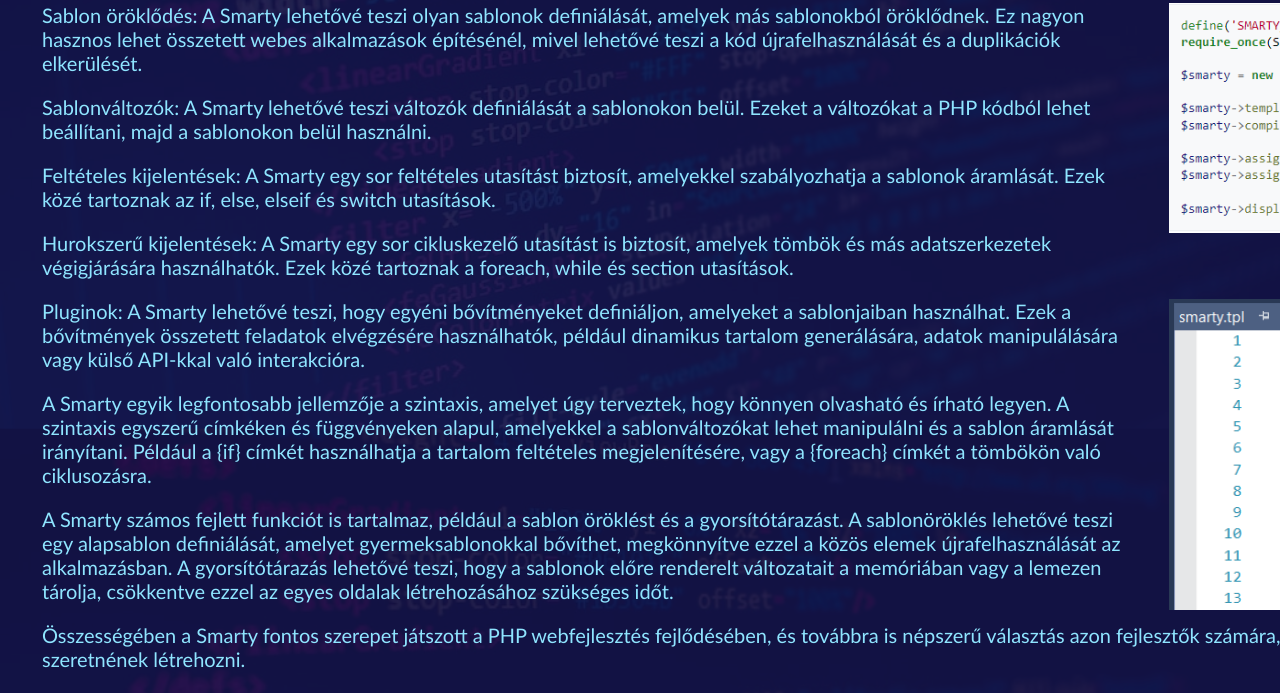
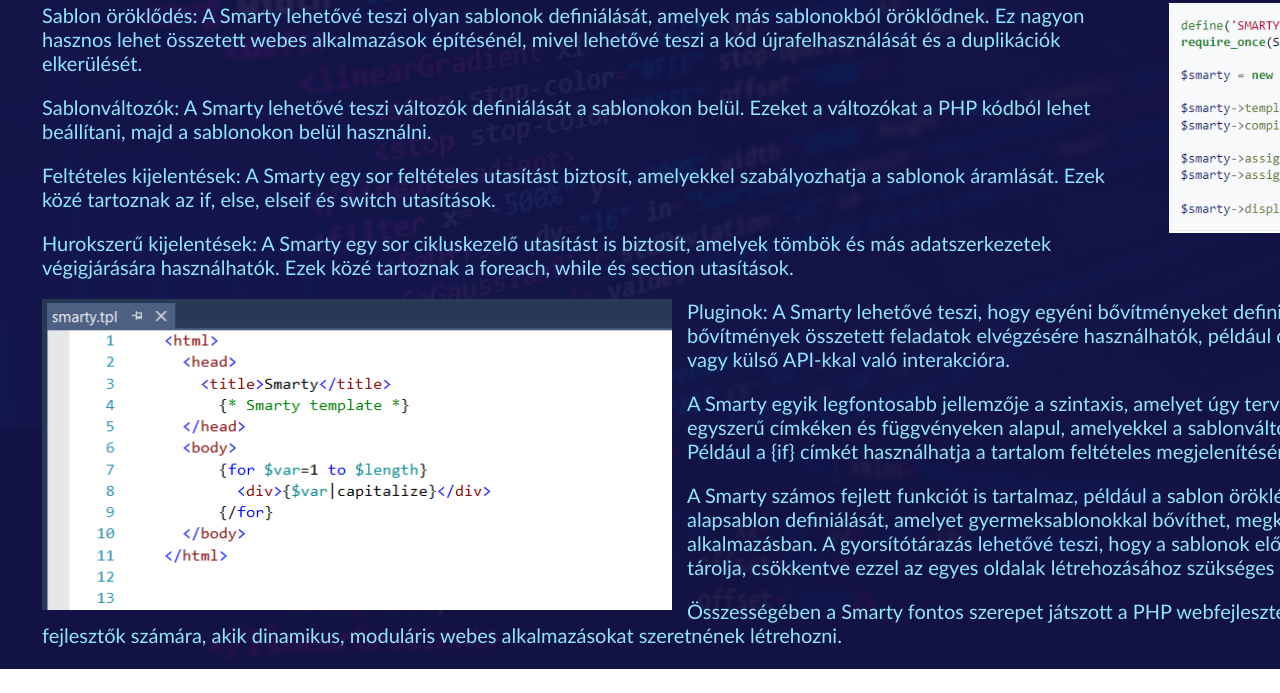
Before and after one commit to Botilori08/IKt-pojektmunka-2, a plain HTML site: page Smarty.html in a window 1280 px wide. Shown: the part 425-1118 px from the top of the page. After the commit the page ends 1094 px from the top, so only its background shows below. Drawn offline with Linux system fonts and the light colour scheme.

Commit message:
smarty update

```diff
--- a/Smarty.html
+++ b/Smarty.html
@@ -28,7 +28,7 @@
 
               <p> Feltételes kijelentések: A Smarty egy sor feltételes utasítást biztosít, amelyekkel szabályozhatja a sablonok áramlását. Ezek közé tartoznak az if, else, elseif és switch utasítások.</p>
               <p>Hurokszerű kijelentések: A Smarty egy sor cikluskezelő utasítást is biztosít, amelyek tömbök és más adatszerkezetek végigjárására használhatók. Ezek közé tartoznak a foreach, while és section utasítások.</p>
-              <img class="kepjobb" src="./smarty-syntax-highlighting.png" >
+              <img class="kepbal" src="./smarty-syntax-highlighting.png" >
               <p>Pluginok: A Smarty lehetővé teszi, hogy egyéni bővítményeket definiáljon, amelyeket a sablonjaiban használhat. Ezek a bővítmények összetett feladatok elvégzésére használhatók, például dinamikus tartalom generálására, adatok manipulálására vagy külső API-kkal való interakcióra.</p>
 
 
```
